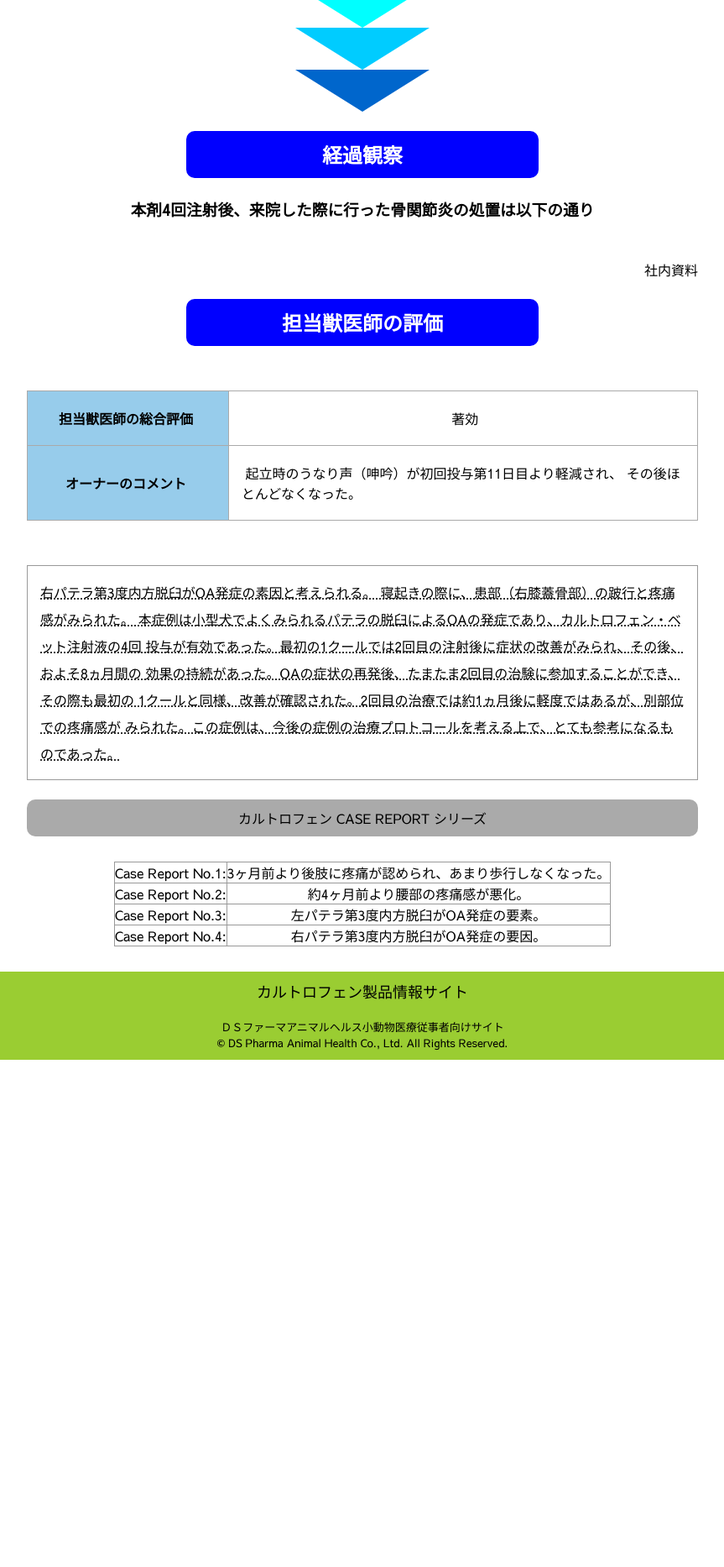
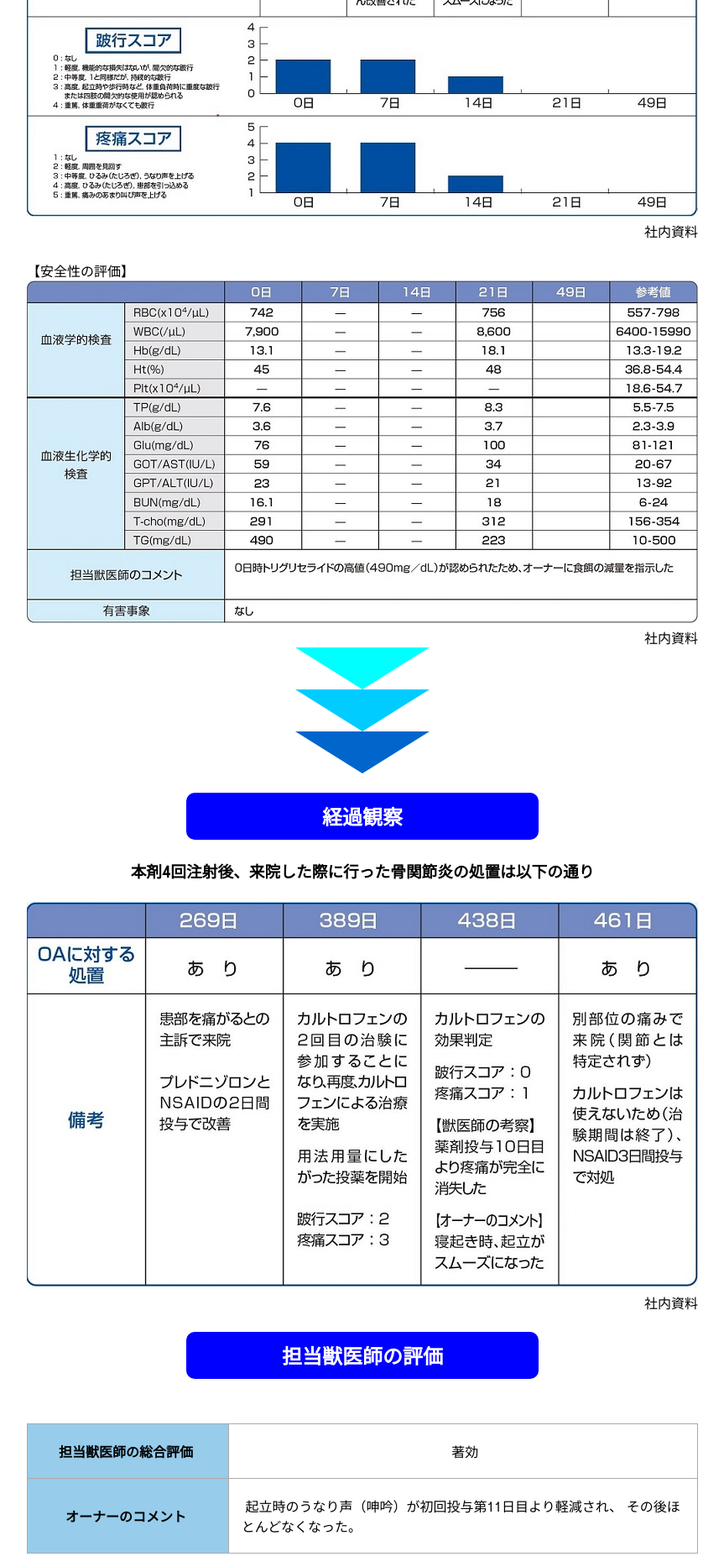
Before and after one commit to pacino0822/cart04, a plain HTML site: page index.html in a window 1280 px wide. Shown: the part 934-2800 px from the top of the page at 84% size, without its empty margins (208-1071 px from the left). Before the commit the page ends 2196 px from the top, so only its background shows below. Drawn offline with Linux system fonts and the light colour scheme.

Commit message:
Update index.html

```diff
--- a/index.html
+++ b/index.html
@@ -12,7 +12,7 @@
     <body>
 
     <div id="container">
-        <img class="pic3" src="pic/logo.jpg" alt="" />
+        <img class="pic3" src="logo.jpg" alt="" />
 
         <h1> CASE Report No.4</h1>
         <div>
@@ -75,14 +75,14 @@
         <br>
         <p class="hide">画像は右側にスクロールできます。</p>
         <p class="title"> 【有効性の評価】</p>
-        <div class="pic"><img class="pic2" src="pic/CARcaserepot4_chart1.jpg" alt="" /></div>
+        <div class="pic"><img class="pic2" src="CARcaserepot4_chart1.jpg" alt="" /></div>
         <p class="ref"> 社内資料</p>
         <br>
 
 
         <p class="title"> 【安全性の評価】</p>
         <p class="hide">画像は右側にスクロールできます。</p>
-        <div class="pic"><img class="pic2" src="pic/CARcaserepot4_chart2.jpg" alt="" /></div>
+        <div class="pic"><img class="pic2" src="CARcaserepot4_chart2.jpg" alt="" /></div>
         <p class="ref"> 社内資料</p>
 
         <div class="triangle">
@@ -99,7 +99,7 @@
 
         <br>
         <p class="hide">画像は右側にスクロールできます。</p>
-        <div class="pic"><img class="pic2" src="pic/CARcaserepot4_chart3.jpg" alt="" /></div>
+        <div class="pic"><img class="pic2" src="CARcaserepot4_chart3.jpg" alt="" /></div>
         <p class="ref"> 社内資料</p>
 
         <br>
```
